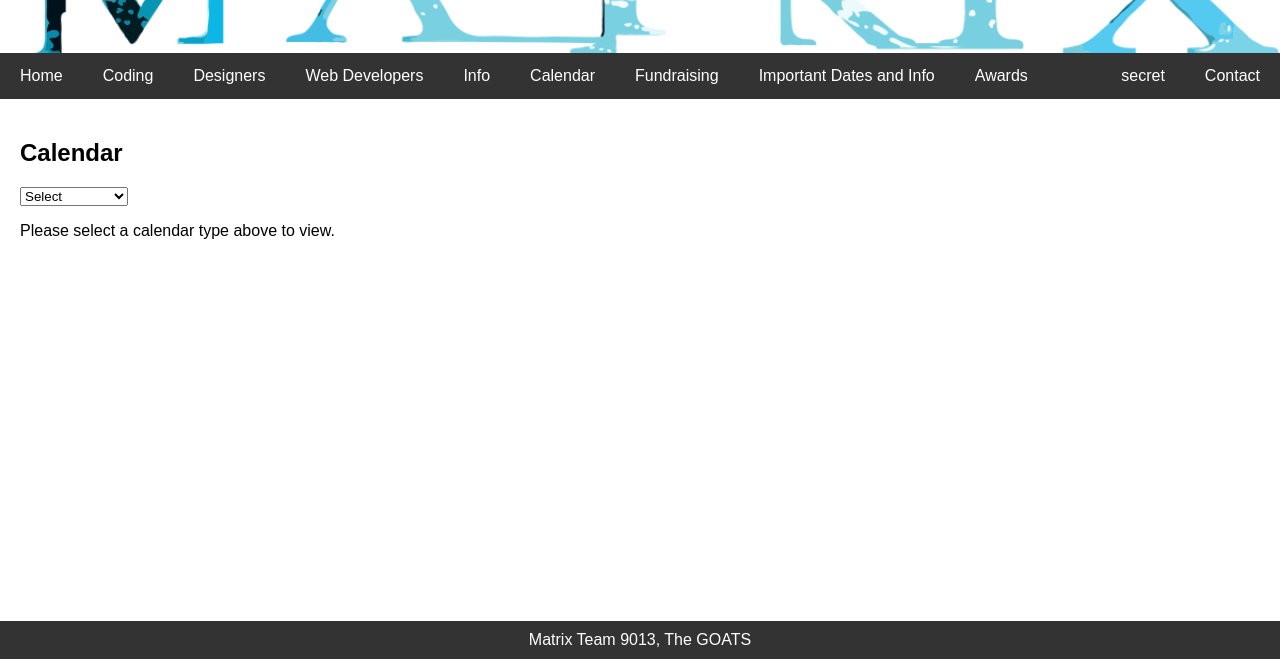
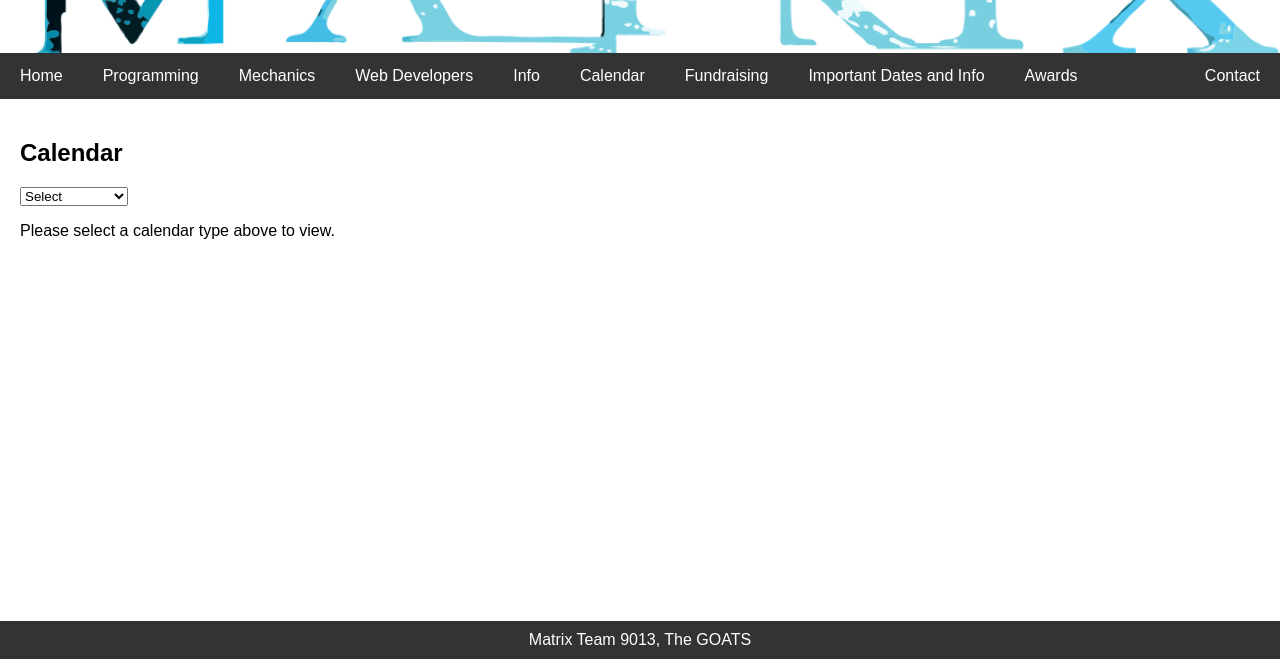
Before and after one commit to FTC9013/9013matrix.com, a plain HTML site: page src/calendar.html in a window 1280 px wide. Shown: the part 141-800 px from the top of the page. Drawn offline with Linux system fonts and the light colour scheme.

Commit message:
Update calendar.html

```diff
--- a/src/calendar.html
+++ b/src/calendar.html
@@ -36,8 +36,8 @@
 <!--Navigation bar-->
 <div class="navbar">
   <a href="index.html">Home</a>
-  <a href="coding.html">Coding</a>
-  <a href="designers.html">Designers</a>
+  <a href="coding.html">Programming</a>
+  <a href="designers.html">Mechanics</a>
   <a href="web_developers.html">Web Developers</a>
   <a href="info.html">Info</a>
   <a href="calendar.html">Calendar</a>
@@ -45,7 +45,6 @@
   <a href="dates_and_info.html">Important Dates and Info</a>
   <a href="awards.html">Awards</a>
   <a href="contact.html" style="float:right">Contact</a>
-  <a href="contact.html" style="float:right">secret</a>
 </div>
 
 <!--Title-->
```
